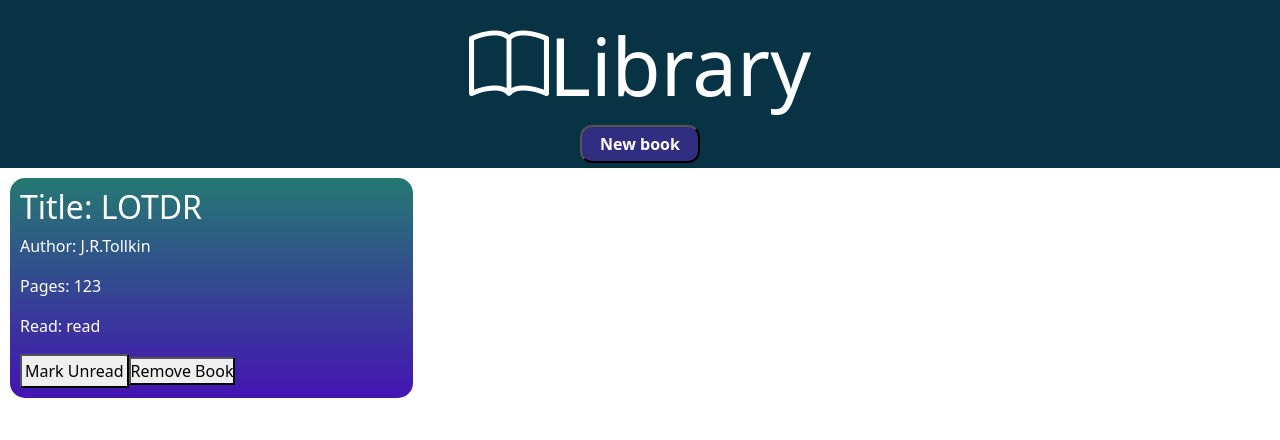
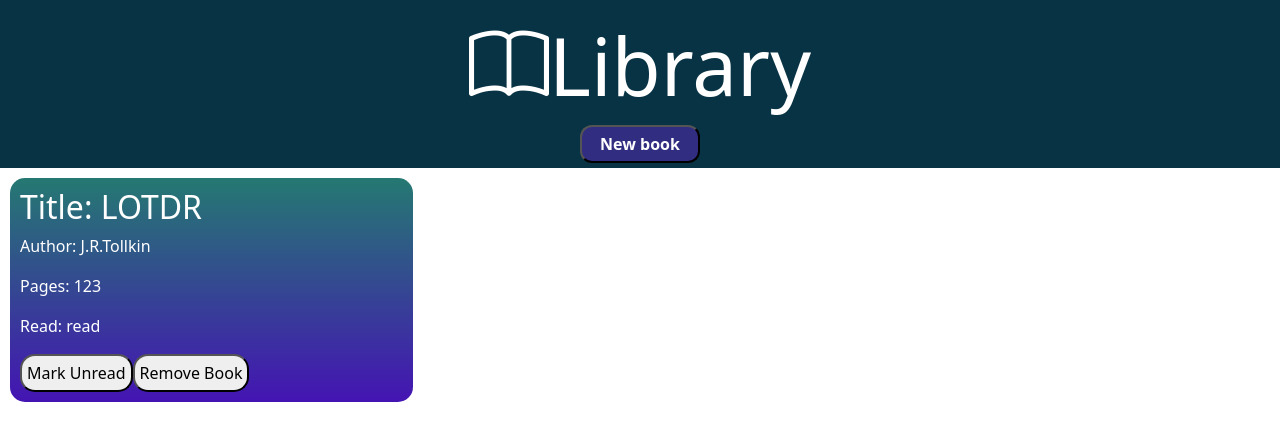
Before and after one commit to Lee-nkoana/Library, a plain HTML site: page index.html in a window 1280 px wide. Drawn offline with nearby package versions, Linux system fonts and the light colour scheme.

Commit message:
changes to button styyling: change status and remove book buttons

```diff
--- a/styles.css
+++ b/styles.css
@@ -119,9 +119,24 @@ dialog[open] {
 
 .readToggle{
     padding: 3px;
+    border-radius: 15px;
+    padding: 5px;
 }
 
 .readToggle:hover{
     border: 1px solid #888;
     background-color: #ddd;
+    font-weight: bold;
 }
+
+.removeButton{
+    padding: 3px;
+    border-radius: 15px;
+    padding: 5px;
+}
+
+.removeButton:hover{
+    border: 1px solid #888;
+    background-color: #ddd;
+    font-weight: bold;
+}
```
